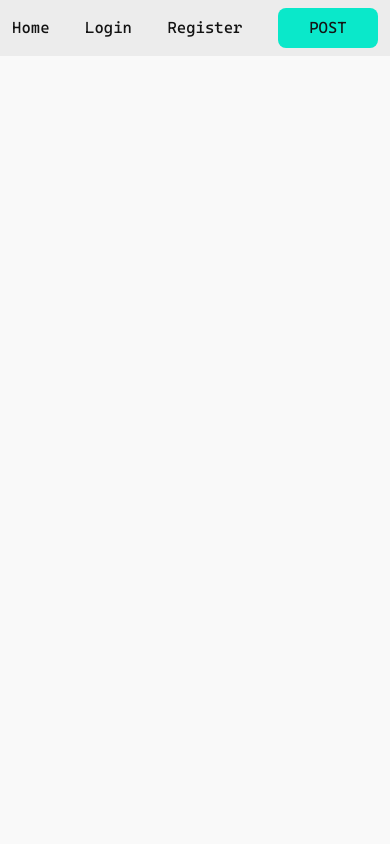
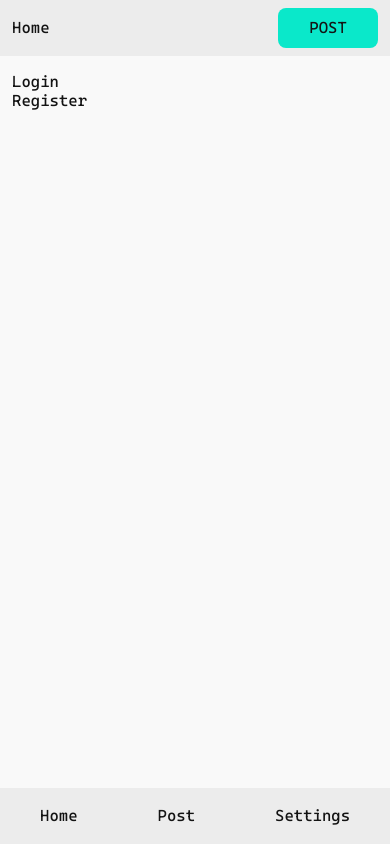
Before and after one commit to Ritik-gh/final-project-frontend, a React (Create React App) app: page /settings in a window 390 px wide. Built offline with nearby package versions, Linux system fonts and the light colour scheme; no server answers.

Commit message:
bottom nav and settings for mobile

```diff
--- a/src/App.js
+++ b/src/App.js
@@ -1,5 +1,6 @@
 import { useState, createContext } from "react";
 import Header from "./components/sub/Header";
+import Footer from "./components/sub/Footer";
 import Router from "./router.js";
 import "bootstrap/dist/css/bootstrap.min.css";
 import "./assets/css/app.css";
@@ -25,6 +26,7 @@ const App = () => {
         <main>
           <Router />
         </main>
+        <Footer />
       </Auth.Provider>
     </>
   );
--- a/src/assets/css/app.css
+++ b/src/assets/css/app.css
@@ -337,6 +337,19 @@ form label {
   background-color: var(--light-4);
 }
 
+.bottom-mobile-nav {
+  display: flex;
+  align-items: center;
+  justify-content: space-around;
+  position: fixed;
+  bottom: 0;
+  left: 0;
+  width: 100%;
+  height: 56px;
+  background-color: var(--light-3);
+  z-index: 1;
+}
+
 @media (max-width: 767px) {
   .post-card > div {
     padding: 4px;
--- a/src/assets/scss/app.scss
+++ b/src/assets/scss/app.scss
@@ -396,6 +396,19 @@ form {
   }
 }
 
+.bottom-mobile-nav {
+  display: flex;
+  align-items: center;
+  justify-content: space-around;
+  position: fixed;
+  bottom: 0;
+  left: 0;
+  width: 100%;
+  height: 56px;
+  background-color: $light-3;
+  z-index: 1;
+}
+
 // media queries
 @media (max-width: 767px) {
   .post-card {
--- /dev/null
+++ b/src/components/Settings.jsx
@@ -0,0 +1,45 @@
+import { useContext, useState } from "react";
+import { useHistory } from "react-router-dom";
+import useIsMobile from "../customHooks/useIsMobile";
+import { Auth } from "../App.js";
+import LoginPopup from "./sub/Login";
+import RegisterPopup from "./sub/Register";
+
+const Settings = () => {
+  const isMobile = useIsMobile();
+  const auth = useContext(Auth);
+  const history = useHistory();
+  const [loginPopup, setLoginPopup] = useState(false);
+  const [registerPopup, setRegisterPopup] = useState(false);
+  const [loginMsg, setLoginMsg] = useState("");
+
+  return (
+    <>
+      <LoginPopup
+        show={loginPopup}
+        closeFunc={setLoginPopup}
+        subtitle={loginMsg}
+      />
+      <RegisterPopup show={registerPopup} closeFunc={setRegisterPopup} />
+      <div className="container-fluid header-space">
+        {!auth.isAuth ? (
+          <>
+            <p onClick={() => setLoginPopup(true)}>Login</p>
+            <p onClick={() => setRegisterPopup(true)}>Register</p>
+          </>
+        ) : (
+          <p
+            onClick={() => {
+              window.localStorage.user = "";
+              auth.setAuth(false);
+            }}
+          >
+            Logout
+          </p>
+        )}
+      </div>
+    </>
+  );
+};
+
+export default Settings;
--- /dev/null
+++ b/src/components/sub/Footer.jsx
@@ -0,0 +1,50 @@
+import { useContext, useState } from "react";
+import { useHistory } from "react-router-dom";
+import useIsMobile from "../../customHooks/useIsMobile";
+import { Auth } from "../../App.js";
+import LoginPopup from "./Login";
+
+const Footer = () => {
+  const isMobile = useIsMobile();
+  const auth = useContext(Auth);
+  const history = useHistory();
+  const [loginPopup, setLoginPopup] = useState(false);
+  const [loginMsg, setLoginMsg] = useState("");
+
+  return !isMobile ? (
+    <></>
+  ) : (
+    <>
+      <LoginPopup
+        show={loginPopup}
+        closeFunc={setLoginPopup}
+        subtitle={loginMsg}
+      />
+      <section className="bottom-mobile-nav">
+        <article onClick={() => history.push("/")}>Home</article>
+        <article
+          onClick={() => {
+            if (!auth.isAuth) {
+              setLoginMsg("You need to login first in order to post!");
+
+              setLoginPopup(true);
+            } else {
+              history.push("/post-ad");
+            }
+          }}
+        >
+          Post
+        </article>
+
+        {auth.isAuth && (
+          <>
+            <article onClick={() => history.push("/chats")}>Chats</article>
+          </>
+        )}
+        <article onClick={() => history.push("/settings")}>Settings</article>
+      </section>
+    </>
+  );
+};
+
+export default Footer;
--- a/src/components/sub/Header.jsx
+++ b/src/components/sub/Header.jsx
@@ -3,7 +3,9 @@ import { useHistory } from "react-router-dom";
 import { Auth } from "../../App.js";
 import LoginPopup from "./Login";
 import RegisterPopup from "./Register";
+import useIsMobile from "../../customHooks/useIsMobile.js";
 const Header = () => {
+  const isMobile = useIsMobile();
   const history = useHistory();
   const auth = useContext(Auth);
   const [loginPopup, setLoginPopup] = useState(false);
@@ -23,7 +25,8 @@ const Header = () => {
             Home
           </span>
 
-          {!auth.isAuth ? (
+          {!isMobile &&
+            (!auth.isAuth ? (
               <>
                 <span className="" onClick={() => setLoginPopup(true)}>
                   Login
@@ -60,12 +63,12 @@ const Header = () => {
                   Logout
                 </span>
               </>
-          )}
+            ))}
           <button
             onClick={() => {
               if (!auth.isAuth) {
+                setLoginMsg("You need to login first in order to post!");
                 setLoginPopup(true);
-                setLoginMsg("You need to login first in order to post!");
               } else {
                 history.push("/post-ad");
               }
--- a/src/components/sub/Login.jsx
+++ b/src/components/sub/Login.jsx
@@ -24,7 +24,7 @@ const Login = (props) => {
       email.nextElementSibling.innerText = "";
     }
     if (!password.value) {
-      password.nextElementSibling.innerText = "password can't be empty";
+      password.nextElementSibling.innerText = "Password can't be empty";
     } else if (
       !/^(?=.*?[A-Z])(?=.*?[a-z])(?=.*?[0-9])(?=.*?[#?!@$%^&*-]).{8,}$/.test(
         password.value
--- a/src/components/sub/Register.jsx
+++ b/src/components/sub/Register.jsx
@@ -49,7 +49,7 @@ const Register = (props) => {
       phone.nextElementSibling.innerText = "";
     }
     if (!password.value) {
-      password.nextElementSibling.innerText = "password can't be empty";
+      password.nextElementSibling.innerText = "Password can't be empty";
     } else if (
       !/^(?=.*?[A-Z])(?=.*?[a-z])(?=.*?[0-9])(?=.*?[#?!@$%^&*-]).{8,}$/.test(
         password.value
@@ -62,10 +62,10 @@ const Register = (props) => {
     }
     if (!confirmPassword.value) {
       confirmPassword.nextElementSibling.innerText =
-        "this field can't be empty";
+        "This field can't be empty";
     } else if (confirmPassword.value != password.value) {
       confirmPassword.nextElementSibling.innerText =
-        "this field must match the password above!";
+        "This field must match the password above!";
     } else {
       confirmPassword.nextElementSibling.innerText = "";
       formIsValid = true;
--- a/src/router.js
+++ b/src/router.js
@@ -4,6 +4,7 @@ import PostAd from "./components/PostAd.jsx";
 import Post from "./components/Post.jsx";
 import Profile from "./components/Profile.jsx";
 import Chats from "./components/Chats.jsx";
+import Settings from "./components/Settings.jsx";
 
 const Router = () => {
   return (
@@ -13,6 +14,7 @@ const Router = () => {
       <Route exact path="/post/:id" component={Post} />
       <Route exact path="/profile" component={Profile} />
       <Route exact path="/chats/:bidderId?" component={Chats} />
+      <Route exact path="/settings" component={Settings} />
     </Switch>
   );
 };
```
Also changed, not shown: 1 other file (tests, documents, lock files or other folders). Lines whose indentation alone changed are shown as unchanged.
